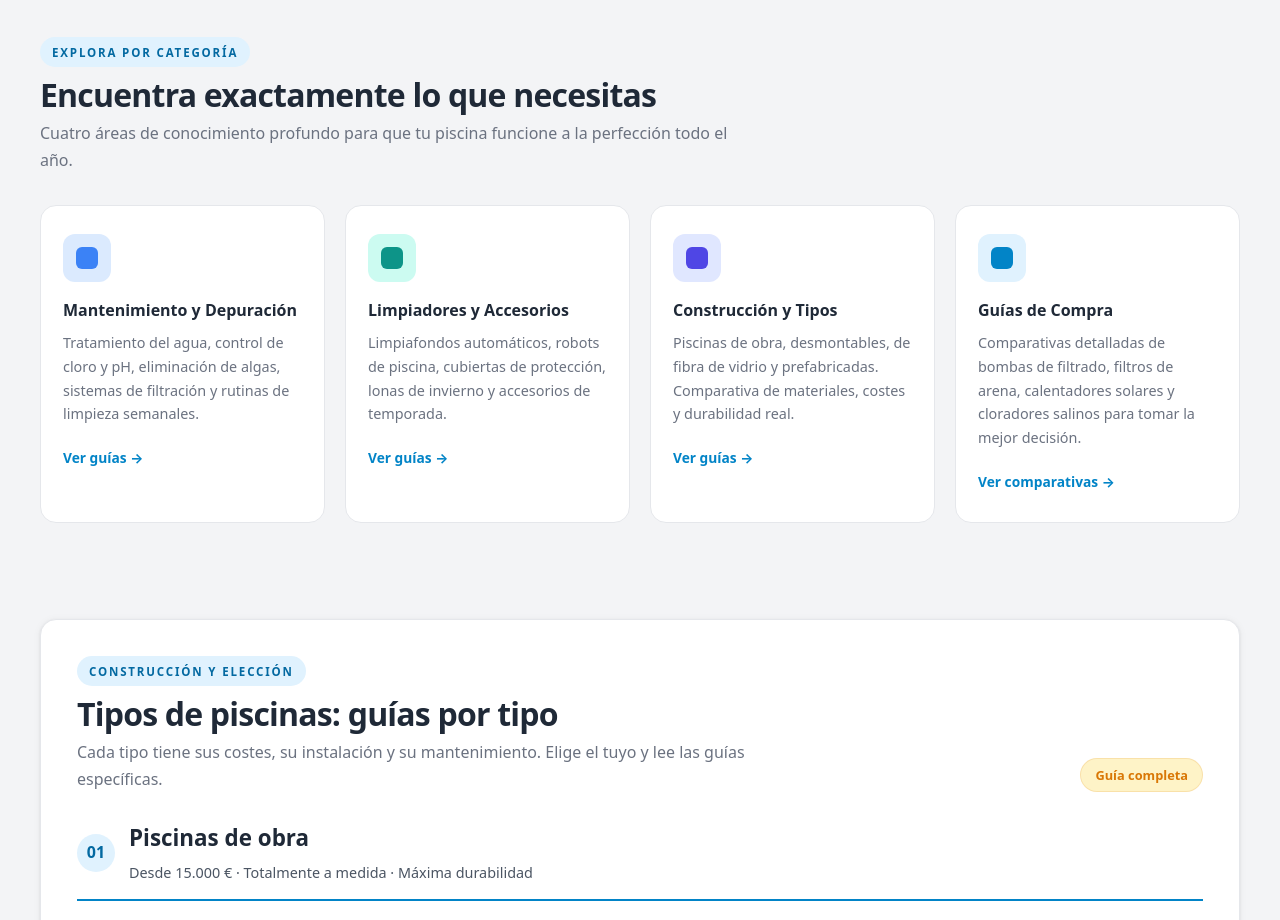
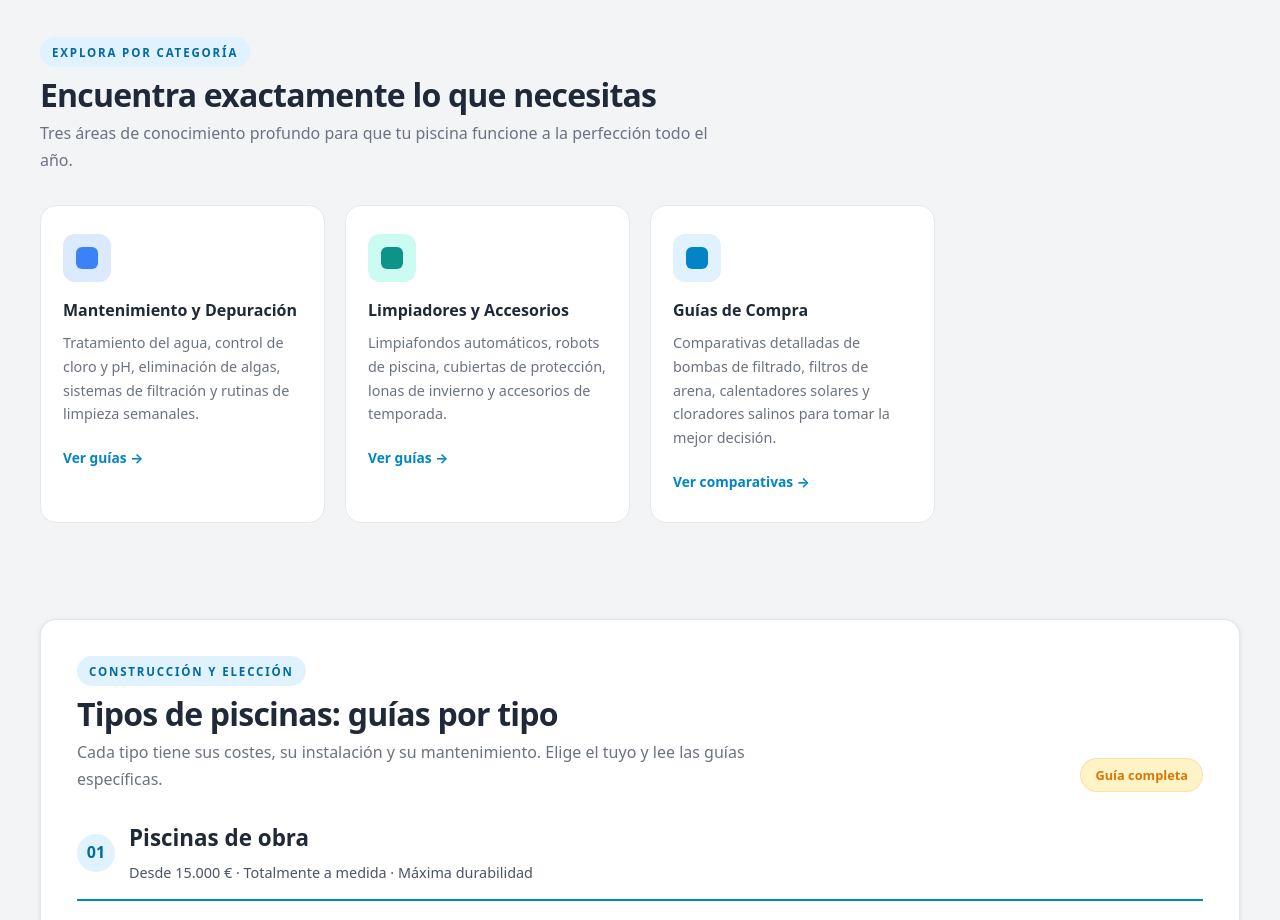
Before and after one commit to CDPoma/hablemosde.net, a website: page Piscinas/index.html in a window 1280 px wide. Shown: the part 1140-2060 px from the top of the page. Drawn offline with Linux system fonts and the light colour scheme.

Commit message:
fix: quitar tarjeta Tipos del explorador de categorías en Jardín y Piscinas

```diff
--- a/Piscinas/index.html
+++ b/Piscinas/index.html
@@ -177,7 +177,7 @@
             <div>
               <span class="eyebrow">Explora por categoría</span>
               <h2>Encuentra exactamente lo que necesitas</h2>
-              <p>Cuatro áreas de conocimiento profundo para que tu piscina funcione a la perfección todo el año.</p>
+              <p>Tres áreas de conocimiento profundo para que tu piscina funcione a la perfección todo el año.</p>
             </div>
           </div>
 
@@ -197,15 +197,6 @@
               </div>
               <h3>Limpiadores y Accesorios</h3>
               <p>Limpiafondos automáticos, robots de piscina, cubiertas de protección, lonas de invierno y accesorios de temporada.</p>
-              <span class="category-link">Ver guías →</span>
-            </a>
-
-            <a href="#tipos" class="category-card" aria-label="Ir a construcción y tipos de piscinas">
-              <div class="category-icon cat-indigo">
-                <div class="cat-icon-shape"></div>
-              </div>
-              <h3>Construcción y Tipos</h3>
-              <p>Piscinas de obra, desmontables, de fibra de vidrio y prefabricadas. Comparativa de materiales, costes y durabilidad real.</p>
               <span class="category-link">Ver guías →</span>
             </a>
 
```
Also changed, not shown: Jardin/index.html (+1 -10 lines), dist/Jardin/index.html, dist/Piscinas/index.html.
